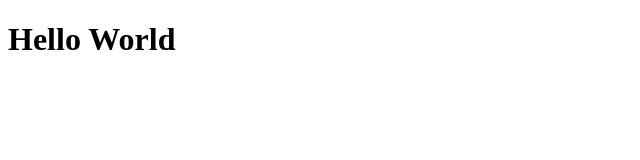
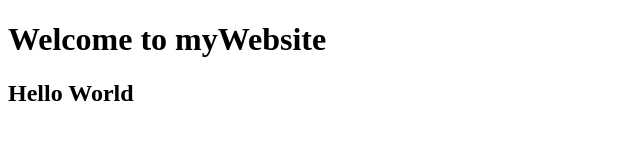
Before and after one commit to shoji2548/testGit, a plain HTML site: page index.html in a window 1280 px wide. Shown: the whole page, without its empty margins (0-640 px from the left). Drawn offline with Linux system fonts and the light colour scheme.

Commit message:
Added welcome massage

```diff
--- a/index.html
+++ b/index.html
@@ -4,5 +4,6 @@
 <title>Test for GITHUB MINI CORSE</title>
 </head>
 <body>
-    <h1>Hello World</h1>
+    <h1>Welcome to myWebsite</h1>
+    <h2>Hello World</h2>
 </body>
```
